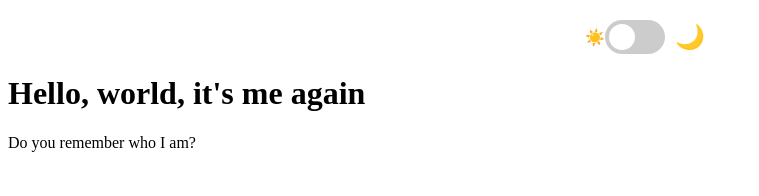
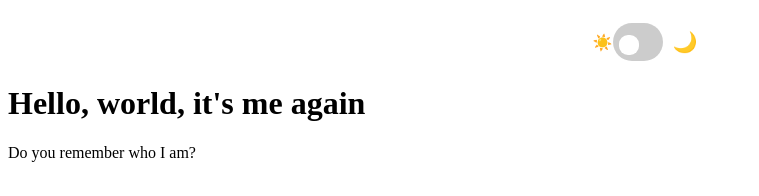
Before and after one commit to Lucialarrosa13/Toggle, a plain HTML site: page index.html in a window 1280 px wide. Shown: the whole page, without its empty margins (0-759 px from the left). Drawn offline with Linux system fonts and the light colour scheme.

Commit message:
ultimo arreglo

```diff
--- a/index.html
+++ b/index.html
@@ -26,16 +26,16 @@
 
         /* Iconos de luna y sol */
         .moon-icon, .sun-icon {
-            font-size: 24px;
-            margin: 0 10px;
+            font-size: 20px;
+            margin:  10px;
         }
 
         /* Estilo del interruptor */
         .theme-switch {
             position: relative;
             display: inline-block;
-            width: 60px;
-            height: 34px;
+            width: 50px;
+            height: 38px;
         }
 
         .theme-switch input {
@@ -53,19 +53,19 @@
             bottom: 0;
             background-color: #ccc;
             transition: 0.4s;
-            border-radius: 34px;
+            border-radius: 20px;
         }
 
         .slider:before {
             position: absolute;
             content: "";
-            height: 26px;
-            width: 26px;
-            left: 4px;
-            bottom: 4px;
+            height: 20px;
+            width: 20px;
+            left: 6px;
+            bottom: 6px;
             background-color: white;
             transition: 0.4s;
-            border-radius: 50%;
+            border-radius: 45%;
         }
 
         input:checked + .slider {
@@ -80,12 +80,12 @@
 <body class="light-mode">
     <!-- Interruptor de modo oscuro/claro -->
     <div class="theme-switch-wrapper">
-        <span class="sun-icon"></span>☀️</span>
+        <span class="sun-icon"></span> ☀️ </span>
         <label class="theme-switch" for="checkbox">
             <input type="checkbox" id="checkbox">
             <div class="slider round"></div>
         </label>
-        <span class="moon-icon">🌙</span>
+        <span class="moon-icon"> 🌙 </span>
     </div>
 
     <!-- Contenido de la página -->
```
